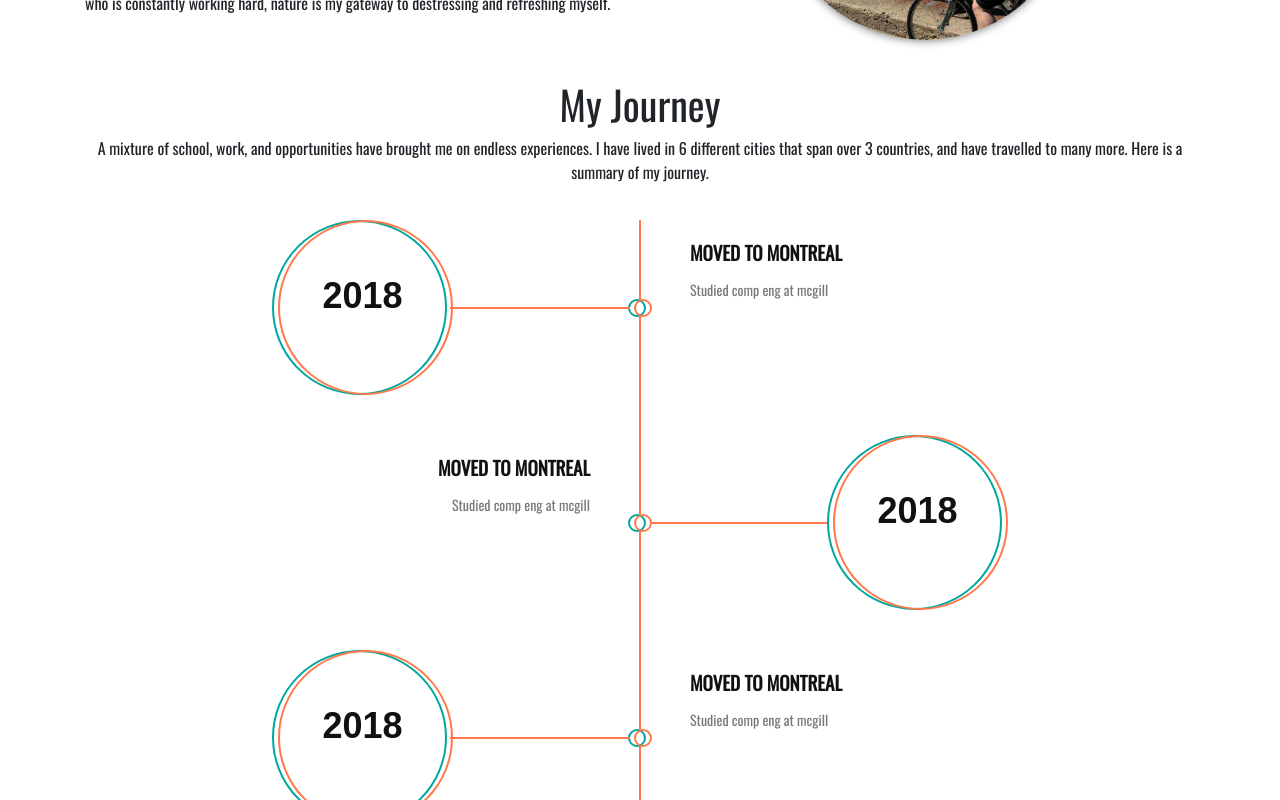
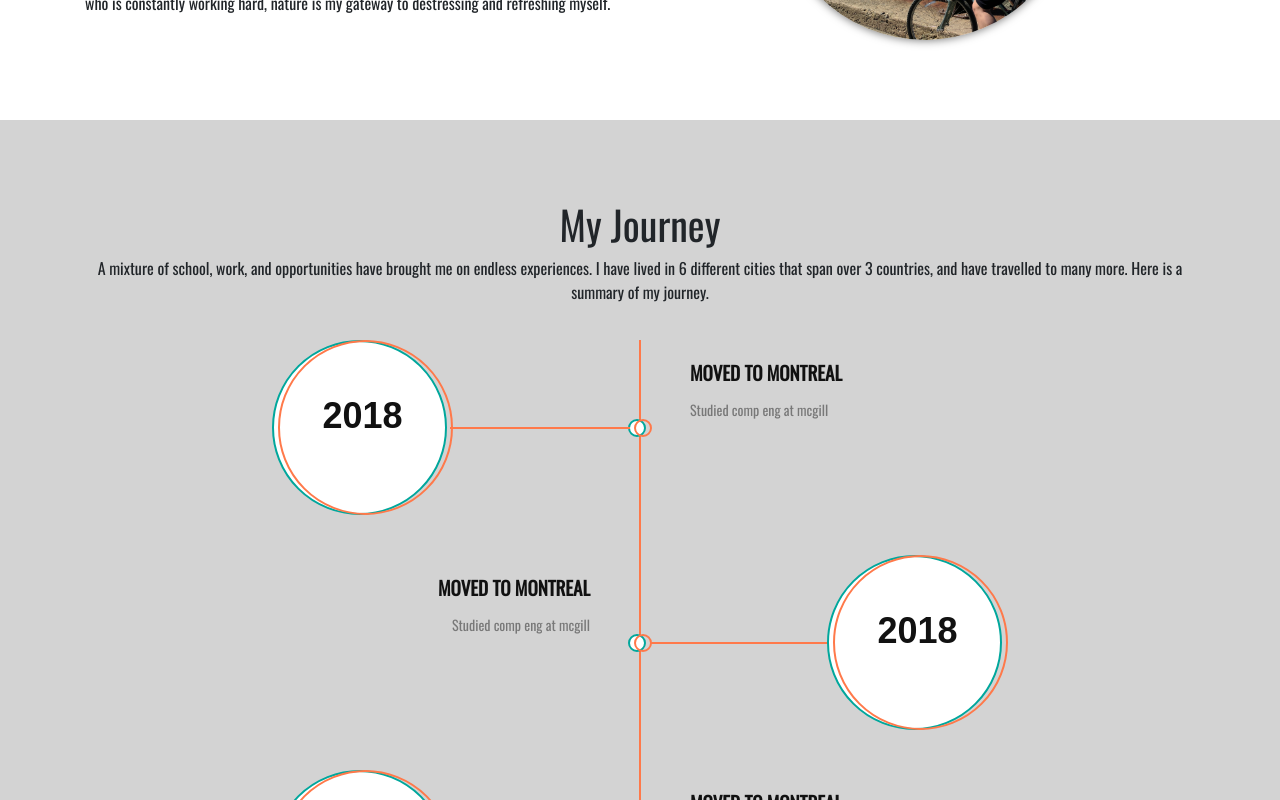
Before and after one commit to johnwu0604/personal-website-v2, a React app: page / in a window 1280 px wide. Shown: the part 1160-1960 px from the top of the page. Built offline with nearby package versions, Linux system fonts and the light colour scheme.

Commit message:
Added gray background

```diff
--- a/src/components/timeline.jsx
+++ b/src/components/timeline.jsx
@@ -4,6 +4,7 @@ class Timeline extends React.Component {
 
   render() {
     return (
+        <div class="journey">
             <div class="container">
                 <div class="row">
                     <div class="timeline-header col-md-12">
@@ -15,6 +16,7 @@ class Timeline extends React.Component {
                     <div class="col-md-12">
                         <div class="main-timeline">
                             {createTable()}
+                        </div>
                     </div>
                 </div>
             </div>
--- a/src/static/css/main.css
+++ b/src/static/css/main.css
@@ -95,6 +95,7 @@ h1, h2, h3, h4, p {
 .about {
     padding: 40px;
     padding-top: 80px;
+    padding-bottom: 80px;
 }
 
 .about h1 {
@@ -152,6 +153,13 @@ h1, h2, h3, h4, p {
 
 
 /* Timeline Component */
+
+.journey {
+    padding: 40px;
+    padding-top: 80px;
+    padding-bottom: 80px;
+    background-color: lightgray;
+}
 
 .timeline-header h1 {
     text-align: center;
```
Lines whose indentation alone changed are shown as unchanged.
